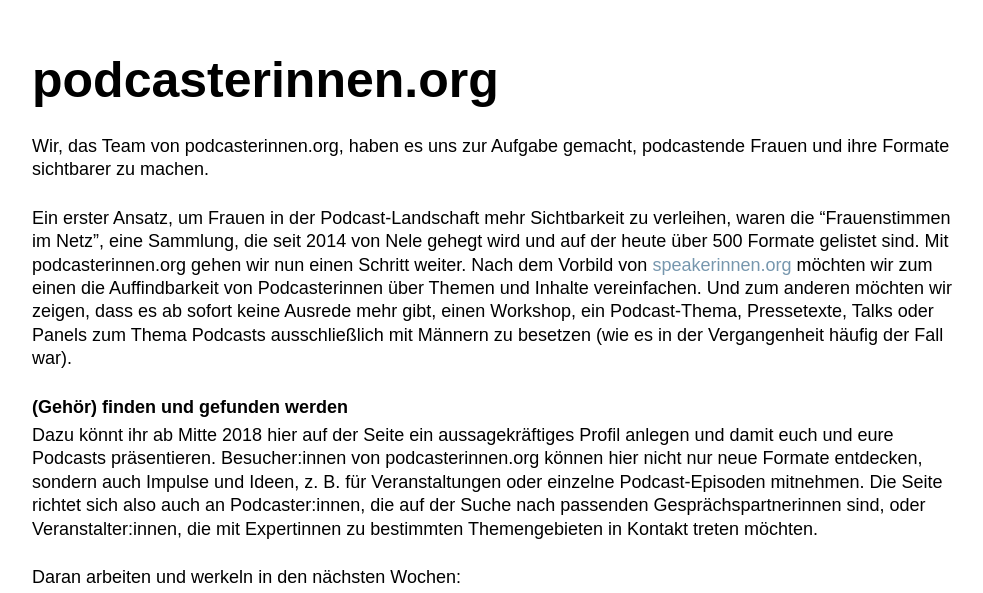
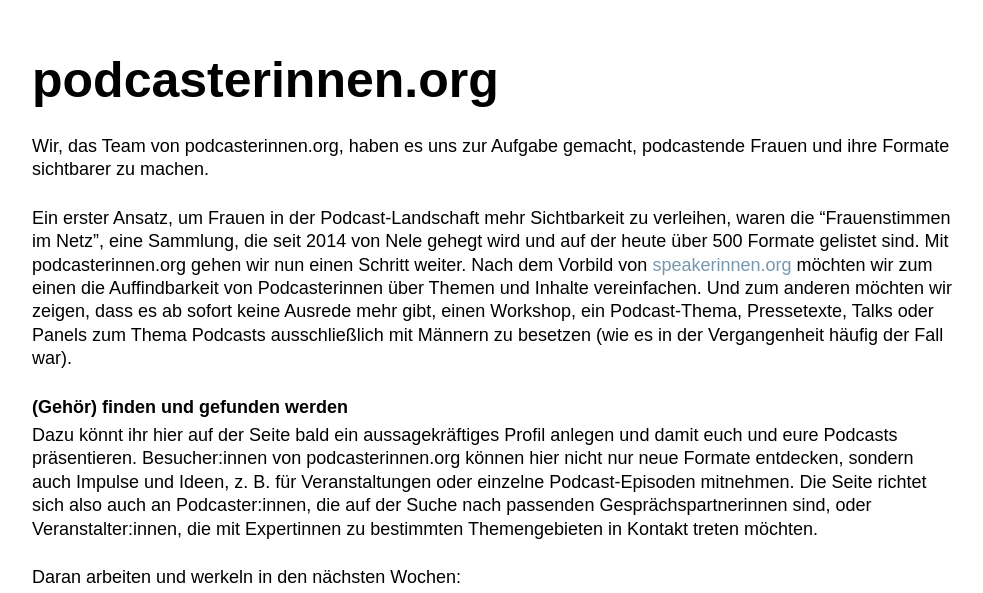
Before and after one commit to Fischaela/end-of-days, a website: page index.html in a window 1280 px wide. Shown: the top 593 px of the page, without its empty margins (148-1131 px from the left). Drawn offline with Linux system fonts and the light colour scheme; a web font is replaced by a local one.

Commit message:
Update index.html

```diff
--- a/index.html
+++ b/index.html
@@ -47,7 +47,7 @@
       <p>Wir, das Team von podcasterinnen.org, haben es uns zur Aufgabe gemacht, podcastende Frauen und ihre Formate sichtbarer zu machen.</p>
       <p>Ein erster Ansatz, um Frauen in der Podcast-Landschaft mehr Sichtbarkeit zu verleihen, waren die “Frauenstimmen im Netz”, eine Sammlung, die seit 2014 von Nele gehegt wird und auf der heute über 500 Formate gelistet sind. Mit podcasterinnen.org gehen wir nun einen Schritt weiter. Nach dem Vorbild von <a href= "https://speakerinnen.org/" target="_blank">speakerinnen.org</a> möchten wir zum einen die Auffindbarkeit von Podcasterinnen über Themen und Inhalte vereinfachen. Und zum anderen möchten wir zeigen, dass es ab sofort keine Ausrede mehr gibt, einen Workshop, ein Podcast-Thema, Pressetexte, Talks oder Panels zum Thema Podcasts ausschließlich mit Männern zu besetzen (wie es in der Vergangenheit häufig der Fall war).</p>
       <h3>(Gehör) finden und gefunden werden</h3>
-      <p>Dazu könnt ihr ab Mitte 2018 hier auf der Seite ein aussagekräftiges Profil anlegen und damit euch und eure Podcasts präsentieren. Besucher:innen von podcasterinnen.org können hier nicht nur neue Formate entdecken, sondern auch Impulse und Ideen, z. B. für Veranstaltungen oder einzelne Podcast-Episoden mitnehmen. Die Seite richtet sich also auch an Podcaster:innen, die auf der Suche nach passenden Gesprächspartnerinnen sind, oder Veranstalter:innen, die mit Expertinnen zu bestimmten Themengebieten in Kontakt treten möchten.</p>
+      <p>Dazu könnt ihr hier auf der Seite bald ein aussagekräftiges Profil anlegen und damit euch und eure Podcasts präsentieren. Besucher:innen von podcasterinnen.org können hier nicht nur neue Formate entdecken, sondern auch Impulse und Ideen, z. B. für Veranstaltungen oder einzelne Podcast-Episoden mitnehmen. Die Seite richtet sich also auch an Podcaster:innen, die auf der Suche nach passenden Gesprächspartnerinnen sind, oder Veranstalter:innen, die mit Expertinnen zu bestimmten Themengebieten in Kontakt treten möchten.</p>
       <p>Daran arbeiten und werkeln in den nächsten Wochen:</p>
       <section class="founder">
         <div class="founder__textcontainer">
```
